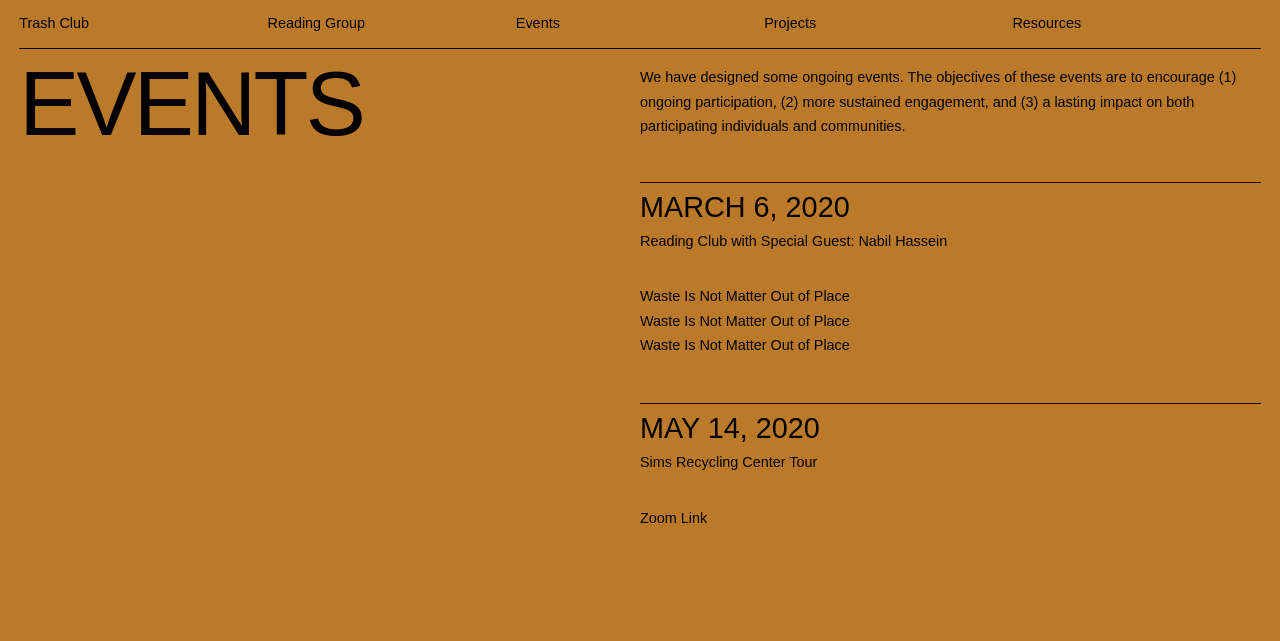
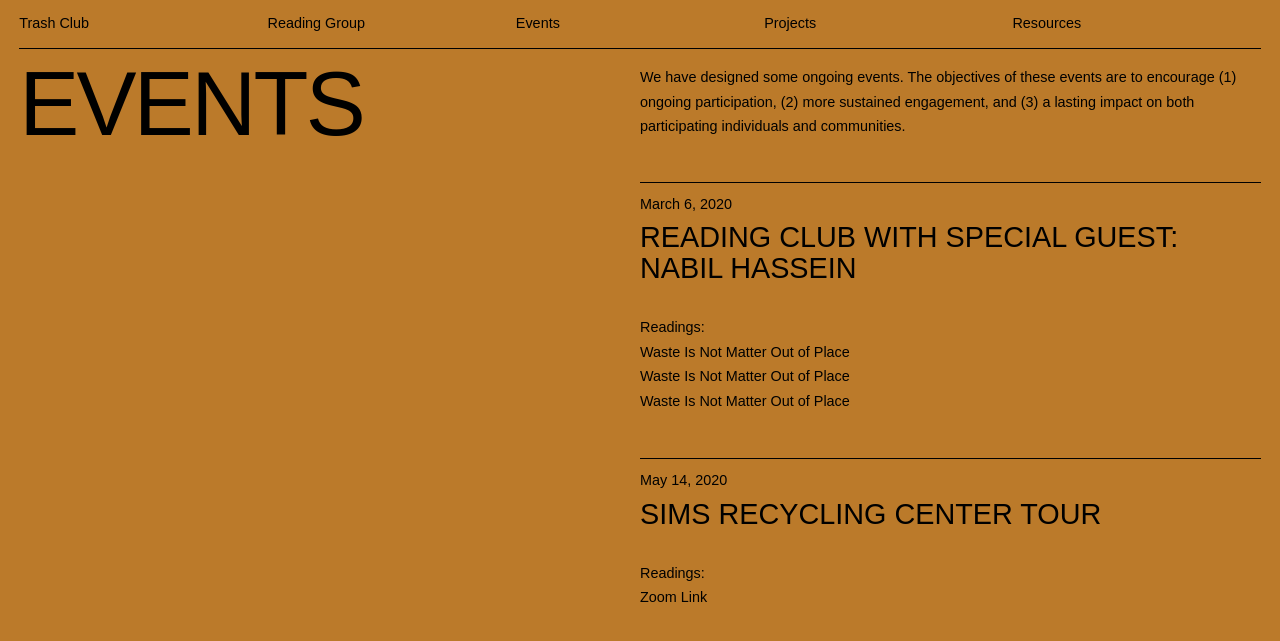
Before and after one commit to trashclub/trashclub.github.io, a Jekyll site: the page built from events/index.html, in a window 1280 px wide. Shown: the top 641 px of the page. Built offline with Jekyll 4.4.1, drawn with Linux system fonts in a browser that asks for light colours; some web fonts are replaced.

Commit message:
event page html+css updates

```diff
--- a/events/index.html
+++ b/events/index.html
@@ -32,14 +32,18 @@ layout: default
                 <div class='week-reading'>
                     <!--DATE-->
                     <div>
-                        <h3 class='event-date'>{{ event.date | date: "%B %-d, %Y"}}</h3>
-                        <!--READING 1-->
-                        <div class = 'event-title'>
+                        <!--EVENT DATE-->
+                        <div class='event-date'>{{ event.date | date: "%B %-d, %Y"}}</div>
+                        <!--EVENT TITLE-->
+                        <h3 class='event-title'>
                             {{ event.title }}
-                        </div>
+                        </h3>
                         <!--READINGS-->
-                        <div>
-                            {{ event.content }}
+                        <div class='event-readings-div'>
+                            Readings:
+                            <div>
+                                {{ event.content }}
+                            </div>
                         </div>
                     </div>
                 </div>
```
